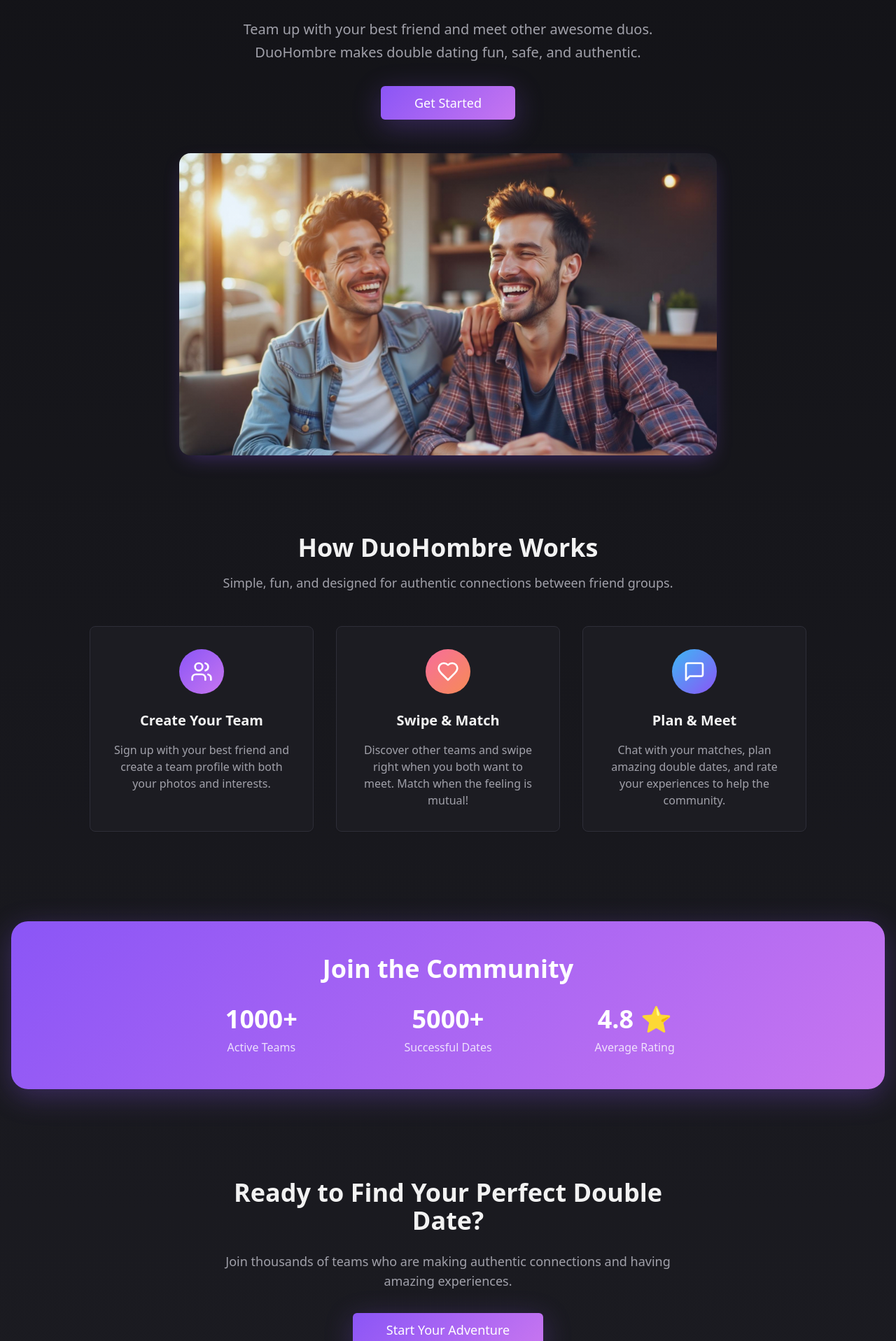
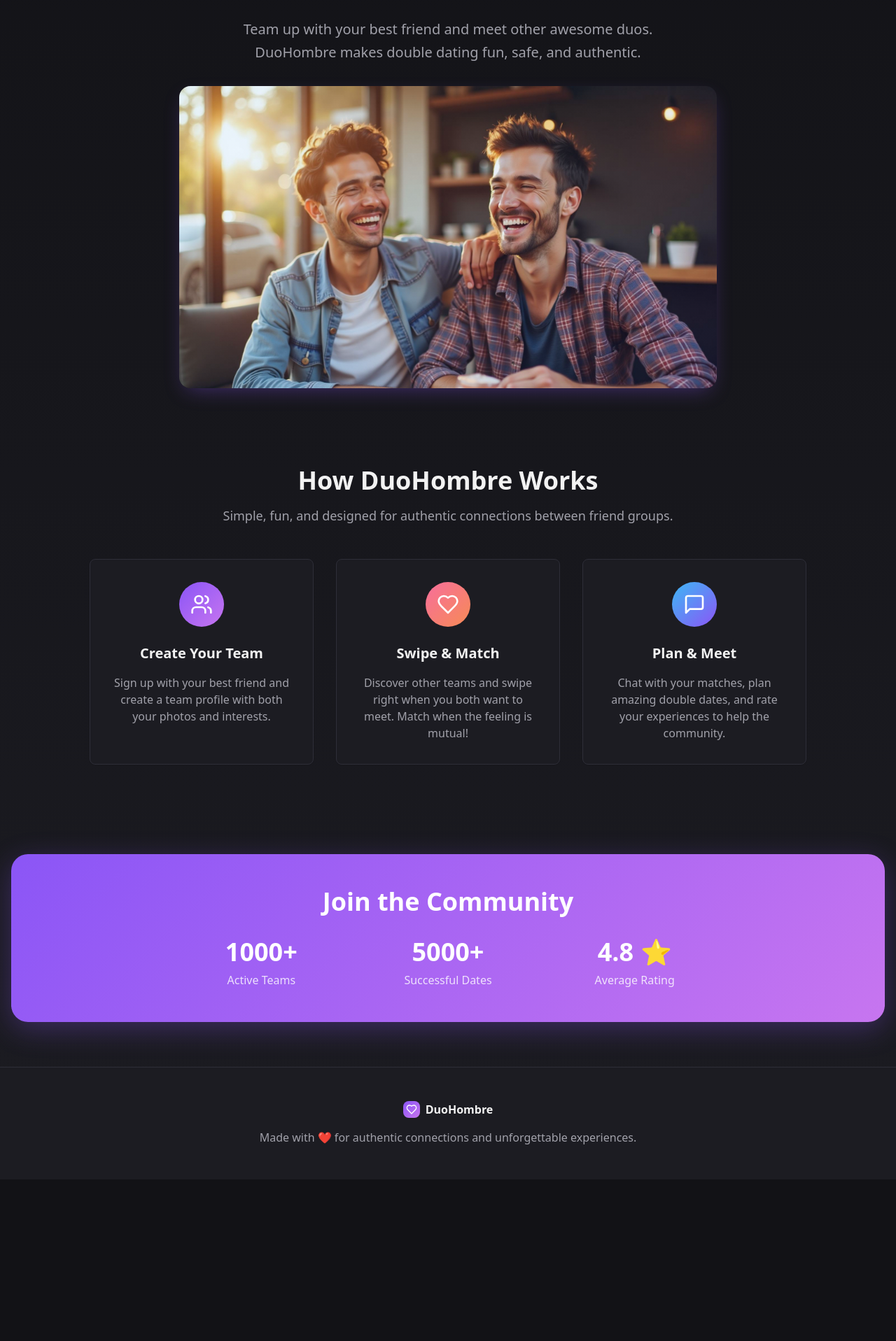
Before and after one commit to bensolos/duo-date-mates-connect, a React (Vite) app: page / in a window 1280 px wide. Shown: the part 340-2257 px from the top of the page at 70% size. After the commit the page ends 2026 px from the top, so only its background shows below. Built offline with nearby package versions, Linux system fonts and the light colour scheme.

Commit message:
Remove duplicate "Get Started" button
Remove extra text below the button.

```diff
--- a/src/pages/Index.tsx
+++ b/src/pages/Index.tsx
@@ -48,11 +48,6 @@ const Index = () => {
             DuoHombre makes double dating fun, safe, and authentic.
           </p>
 
-          <div className="flex justify-center mb-12">
-            <Button variant="gradient" size="lg" className="text-lg px-12 py-6">
-              Get Started
-            </Button>
-          </div>
 
           <div className="relative rounded-2xl overflow-hidden shadow-elegant max-w-3xl mx-auto">
             <img
@@ -138,20 +133,6 @@ const Index = () => {
         </div>
       </section>
 
-      {/* CTA Section */}
-      <section className="container mx-auto px-4 py-16 text-center">
-        <div className="max-w-2xl mx-auto">
-          <h3 className="text-3xl md:text-4xl font-bold mb-6">
-            Ready to Find Your Perfect Double Date?
-          </h3>
-          <p className="text-lg text-muted-foreground mb-8">
-            Join thousands of teams who are making authentic connections and having amazing experiences.
-          </p>
-          <Button variant="gradient" size="lg" className="text-lg px-12 py-6">
-            Start Your Adventure
-          </Button>
-        </div>
-      </section>
 
       {/* Footer */}
       <footer className="bg-card py-12 border-t border-border">
```
